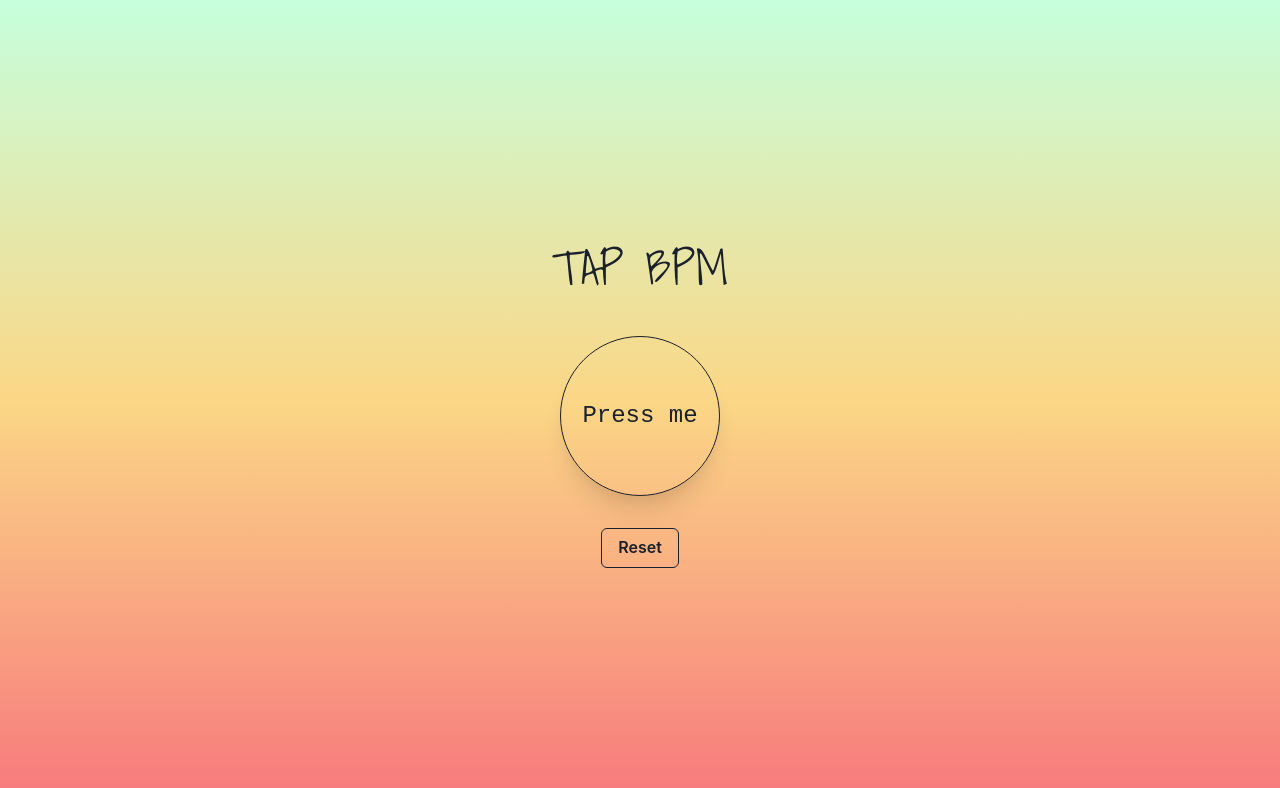
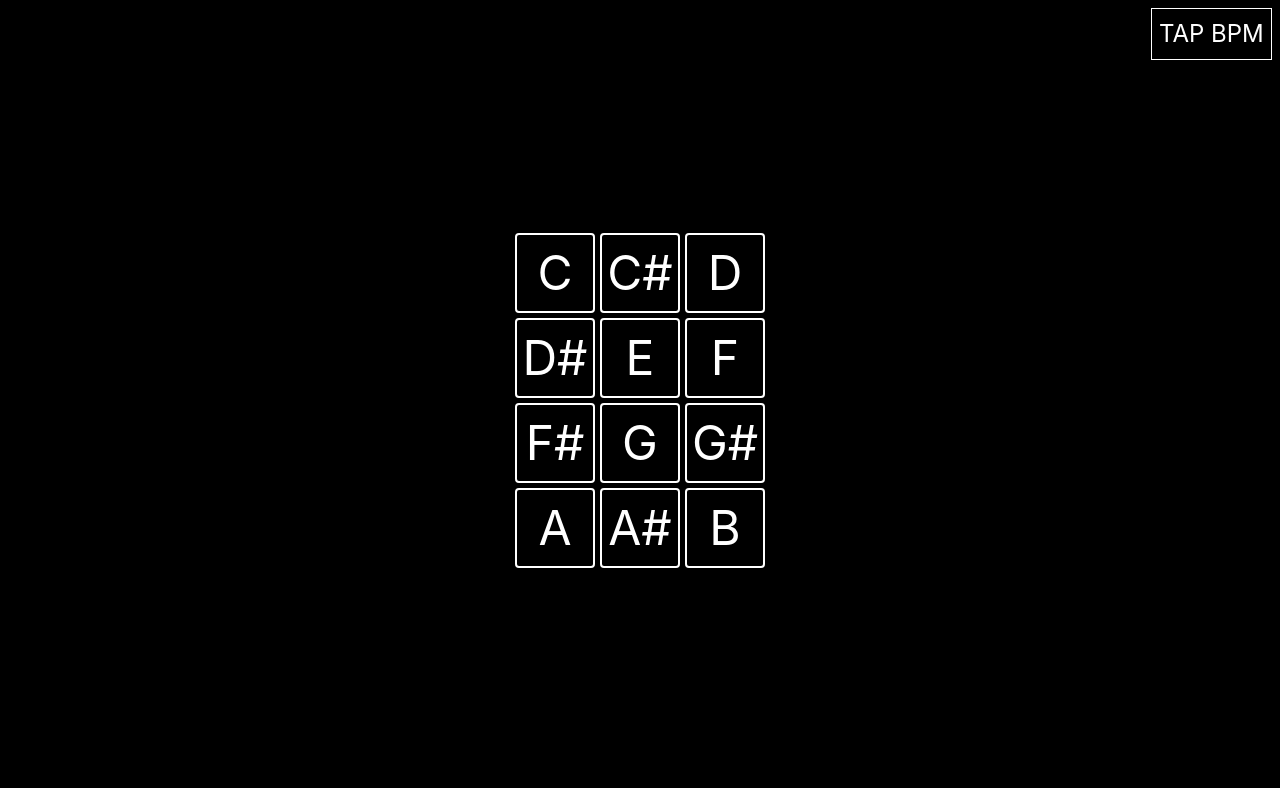
Before and after one commit to sntmsc/music-tools, a React (Create React App) app: page / in a window 1280 px wide. Shown: the top 788 px of the page. Built offline with nearby package versions, Linux system fonts and the light colour scheme; a web font is replaced by a local one.

Commit message:
add tuner app

```diff
--- a/package.json
+++ b/package.json
@@ -13,6 +13,7 @@
     "react": "^17.0.2",
     "react-dom": "^17.0.2",
     "react-scripts": "5.0.0",
+    "tone": "^14.7.77",
     "web-vitals": "^2.1.4"
   },
   "scripts": {
--- a/src/App.js
+++ b/src/App.js
@@ -1,18 +1,28 @@
-import React from 'react'
+import {useState} from 'react'
 import './App.css';
 import { Flex } from '@chakra-ui/react'
 import Bpm from './components/tools/Bpm';
+import Notes from './components/tools/Notes/Notes';
 
 function App() {
+ const[app, setApp] = useState(false);
 
+ const variants = {
+  init: { opacity: 0 ,transition:{duration: .9 }},
+  value: { opacity: 1, transition:{duration:0.5}},
+  exit: {opacity:0, transition:{duration:1}}
+}
   return (
     <Flex
-    backgroundImage="linear-gradient( #c6ffdd, #fbd786, #f7797d)"
+    bg='black'
     w='100%'
-    h='100vh'
-    align='center'
-    justify='center'>
-      <Bpm/>
+    h='100vh'>
+    {app &&
+          <Bpm setApp={(bool)=>setApp(bool)} app={app} variants={variants}/>
+      }
+      {!app &&
+        <Notes setApp={(bool)=>setApp(bool)} app={app} variants={variants}/>
+      }
     </Flex>
   );
 }
--- a/src/components/tools/Bpm.js
+++ b/src/components/tools/Bpm.js
@@ -3,7 +3,7 @@ import { Text, Flex, Button } from '@chakra-ui/react'
 import { motion } from 'framer-motion'
 import './Bpm.css'
 
-const Bpm = () => {
+const Bpm = ({setApp, app, variants}) => {
 
     const defaultTime = {
       time: 0,
@@ -62,10 +62,38 @@ const Bpm = () => {
 
       return(
         <Flex
+        as={motion.div}
+        variants={variants}
+        initial='init'
+        animate='value'
+        exit='exit'
+        backgroundImage="linear-gradient( #c6ffdd, #fbd786, #f7797d)"
+        w='100%'
+        h='100vh'
+        align='center'
+        justify='center'>
+          <Flex
           w='100%'
           justify='center'
           align='center'
           direction='column'>
+            <Flex
+            position='absolute'
+            top='0'
+            w='100%'
+            justify='flex-end'>
+              <Text
+              onClick={()=>setApp(!app)}
+              textDecoration='underline'
+              cursor='pointer'
+              mr='.5em'
+              mt='.5em'
+              fontSize='1.5em'
+              userSelect = 'none'
+              fontFamily="'Shadows Into Light', cursive">
+                Go to notes for tune
+              </Text>
+            </Flex>
             <Text
             fontSize='3em'
             fontFamily="'Shadows Into Light', cursive"
@@ -112,6 +140,7 @@ const Bpm = () => {
               Reset
             </Button>
           </Flex>
+        </Flex>
       )
     }
 
--- /dev/null
+++ b/src/components/tools/Notes/Notes.js
@@ -0,0 +1,90 @@
+import {useState} from 'react'
+import '../../../App.css'
+import { Flex, Text } from '@chakra-ui/react'
+import NoteSelect from './notes-components/NoteSelect/NoteSelect';
+import NoteButton from './notes-components/NoteButton';
+import { motion } from 'framer-motion';
+ const Notes= ({app, setApp, variants})=> {
+
+const objNote = {
+    nt:'',
+    fq:0
+  }
+
+const [note, setNote] = useState(objNote);
+
+const arrAllNotes = [
+  {note:'C',freq:261.63},
+  {note:'C#',freq:277.18},
+  {note:'D',freq:293.66},
+  {note:'D#',freq:311.13},
+  {note:'E',freq:329.63},
+  {note:'F',freq:349.23},
+  {note:'F#',freq:369.99},
+  {note:'G',freq:392},
+  {note:'G#',freq:415},
+  {note:'A',freq:440},
+  {note:'A#',freq:466.16},
+  {note:'B',freq:493.88}
+]
+  return (
+    <Flex
+    as={motion.div}
+    variants={variants}
+    initial='init'
+    animate='value'
+    exit='exit'
+    w='100%'
+    h='100vh'
+    bg='black'
+    justify='center'
+    align='center'>
+      <Flex
+      wrap='wrap'
+      gap='5px'
+      w='17em'
+      justify='center'
+      align='center'>
+          {note.nt === '' &&
+          <>
+          <Flex
+          onClick={()=>setApp(!app)}
+          position='absolute'
+          top='0%'
+          w='100%'
+          justify='flex-end'
+          mr='1em'
+          mt='.5em'
+          align='center'>
+            <Text
+            cursor='pointer'
+            p='.3em'
+            border='1px solid white'
+            color='white'
+            fontSize='1.5em'>TAP BPM</Text>
+          </Flex>
+          <Flex
+            wrap='wrap'
+            gap='5px'
+            justify='center'
+            align='center'>
+            {arrAllNotes.map((x,i)=>
+              <NoteButton key={i} fq={x.freq} nt={x.note} setNote={(value)=> setNote(value)}/>
+            )}
+          </Flex>
+
+          </>
+          }
+          {note.nt !== '' &&
+          <NoteSelect
+          setNote={(value)=>setNote(value)}
+          fq={note.fq} nt={note.nt}
+          objNote={objNote}
+          setFreq={(frequency)=>setNote({...note,fq:frequency})}/>
+          }
+      </Flex>
+    </Flex>
+  );
+}
+
+export default Notes;
--- /dev/null
+++ b/src/components/tools/Notes/notes-components/NoteButton.js
@@ -0,0 +1,36 @@
+import React from 'react'
+import { Flex, Text } from '@chakra-ui/react'
+import './NoteSelect/NoteSelect.css'
+
+  const NoteButton = ({nt, fq, setNote}) => {
+
+    const toggleClick = () =>{
+      setNote({nt,fq})
+    }
+    return(
+      <Flex
+      className='tap-mobile'
+      _active={{
+        border:'2px solid gray'
+      }}
+      size='md'
+      boxSize='5em'
+      justify='center'
+      align='center'
+      border='2px solid white'
+      bg='black'
+      borderRadius='5%'
+      cursor='pointer'
+      onClick={toggleClick}
+    >
+      <Text
+      userSelect='none'
+      color='white'
+      fontSize='3em'>
+        {nt}
+      </Text>
+    </Flex>
+    )
+  }
+
+export default NoteButton
--- /dev/null
+++ b/src/components/tools/Notes/notes-components/NoteSelect/AudioButton.js
@@ -0,0 +1,53 @@
+import React from 'react'
+import { Flex, Text } from '@chakra-ui/react'
+import * as Tone from 'tone'
+import { motion } from 'framer-motion'
+
+   const AudioButton = ({char, osc}) =>{
+
+    const variants = {
+      init: { scale: 1 },
+      value: { scale: 0.95, transition:{duration:0.2}}
+
+    }
+
+    const handleClick = () =>{
+        Tone.Master.volume.value = -15;
+      if(char === '▶'){
+        osc.toDestination().start();
+      }
+      else{
+        osc.toDestination().stop();
+      }
+    }
+
+    return(
+        <Flex
+        className='tap-mobile'
+        as={motion.div}
+        variants= {variants}
+        whileTap= "value"
+        userSelect='none'
+        _active={{
+          color:'gray'
+        }}
+        onClick={handleClick}
+        justify='center'
+        cursor='pointer'
+        align='center'
+        m='0'
+        w='5em'
+        h='3em'
+        fontSize='2em'
+        color='white'
+        border='1px solid white'
+        borderRadius='5px'
+        mx='.5em'>
+          <Text>
+            {char}
+          </Text>
+      </Flex>
+    )
+  }
+
+export default AudioButton
--- /dev/null
+++ b/src/components/tools/Notes/notes-components/NoteSelect/NoteSelect.css
@@ -0,0 +1,5 @@
+
+.tap-mobile{
+    -webkit-tap-highlight-color: transparent;
+
+}
--- /dev/null
+++ b/src/components/tools/Notes/notes-components/NoteSelect/NoteSelect.js
@@ -0,0 +1,116 @@
+import { useState } from 'react'
+import { Flex, Text, useMediaQuery} from '@chakra-ui/react'
+import AudioButton from './AudioButton';
+import * as Tone from 'tone'
+import './NoteSelect.css'
+
+const NoteSelect = ({nt, fq, setNote, objNote, setFreq}) =>{
+  const [wave, setWave] = useState('triangle');
+  const [osc, setOsc] = useState(()=>new Tone.Oscillator(fq,wave));
+
+  const [mh650, mw800] = useMediaQuery(['(max-height: 650px)', '(min-width: 800px)']);
+
+  osc.frequency.value = fq;
+  osc.type = wave;
+
+  const WaveText = ({char, name, waveState, size}) =>{
+    return(
+      <Flex
+      p='.5em'
+      onClick={()=>setWave(name)}
+      cursor='pointer'>
+        <Text
+        cursor='pointer'
+        userSelect='none'
+        fontSize= {size}
+        m='0'
+        color={name === waveState ? 'purple' : 'white'}>
+          {char}
+        </Text>
+      </Flex>
+    )
+  }
+
+    return(
+      <>
+        <Flex
+        justify='center'
+        align='center'
+        gap='20px'
+        mb={mw800 ? '5em' : 0}>
+          <WaveText waveState={wave} name={'sine'} char={'∿'} size={'3.2em'}/>
+          <WaveText waveState={wave} name={'square'} char={'⊓'} size={'2.5em'}/>
+          <WaveText waveState={wave} name={'triangle'} char={'ᐱ'} size={'2.2em'}/>
+          <WaveText waveState={wave} name={'sawtooth'} char={'N'} size={'2.2em'}/>
+        </Flex>
+      <Flex
+      position='absolute'
+      top='0%'
+      w='100%'
+      justify='flex-end'
+      align='center'>
+        <Text
+        className='tap-mobile'
+        color='white'
+        cursor='pointer'
+        fontSize='3em'
+        my={0}
+        mr='.2em'
+        onClick={()=>{setNote(objNote);osc.toDestination().stop();}}>
+          X
+        </Text>
+      </Flex>
+        <Flex
+        direction={mh650 ? 'row-reverse' : 'column'}
+        justify='center'
+        align='center'
+        my='1em'
+        gap={mh650 ? '1em' : '2em'}>
+            <Text
+            className='tap-mobile'
+            userSelect='none'
+            color='white'
+            fontSize={mh650? '2em' :'3em'}
+            m='0'
+            cursor='pointer'
+            _active={{
+              color:'red'
+            }}
+            onClick={()=>setFreq(fq*2)}>
+            +8th
+            </Text>
+            <Text
+            userSelect='none'
+            color='white'
+            m='0'
+            fontSize={mh650 ? '8em' : '10em'}>
+            {nt}
+            </Text>
+            <Text
+            m='0'
+            className='tap-mobile'
+            userSelect='none'
+            color='white'
+            fontSize={mh650? '2em' :'3em'}
+            cursor='pointer'
+            _active={{
+              color:'blue'
+            }}
+            onClick={()=>setFreq(fq/2)}>
+            -8th
+            </Text>
+        </Flex>
+        <Flex
+        mt={mw800 ? '5em' : '0'}
+        justify='space-around'
+        align='center'
+        w='20em'
+        fontFamily='2em'>
+            <AudioButton char='▶' osc={osc}/>
+            <AudioButton char='◼' osc={osc}/>
+        </Flex>
+      </>
+    )
+  }
+
+  export default NoteSelect
```
Lines whose indentation alone changed are shown as unchanged.
